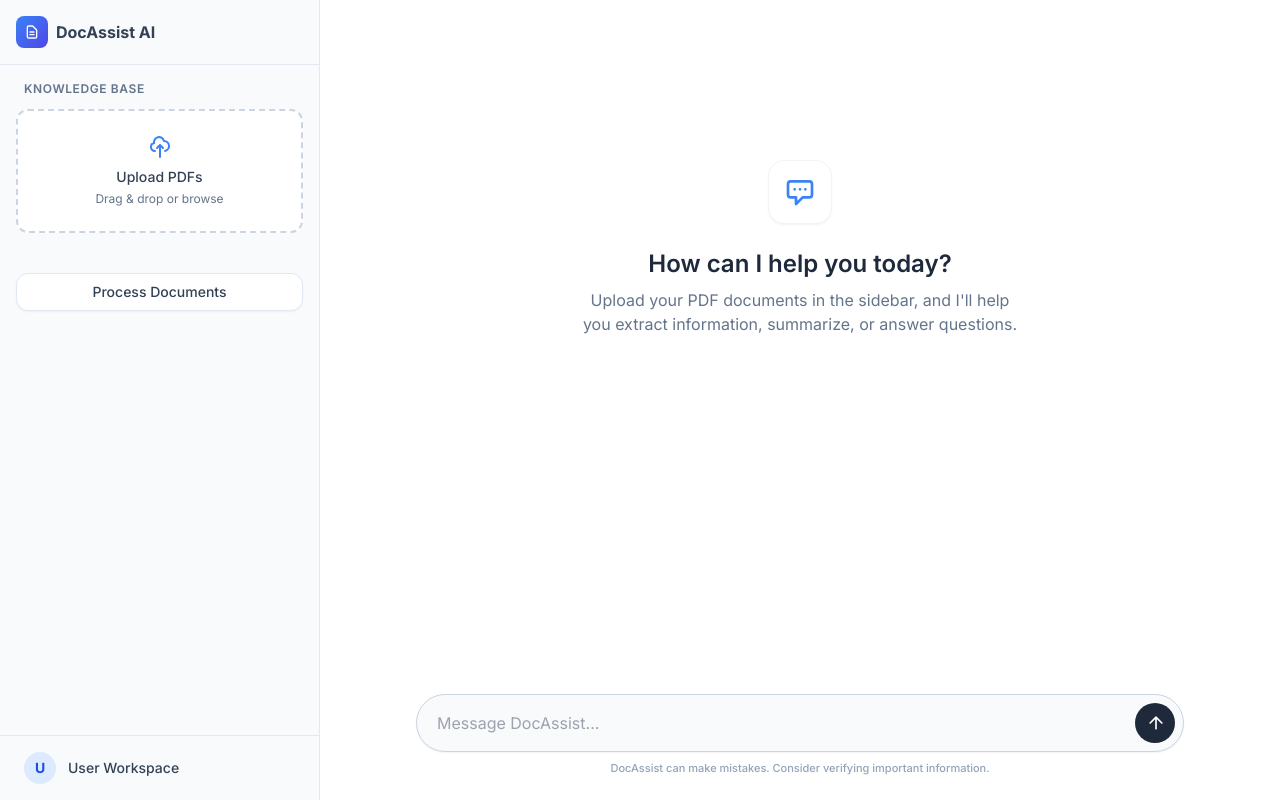
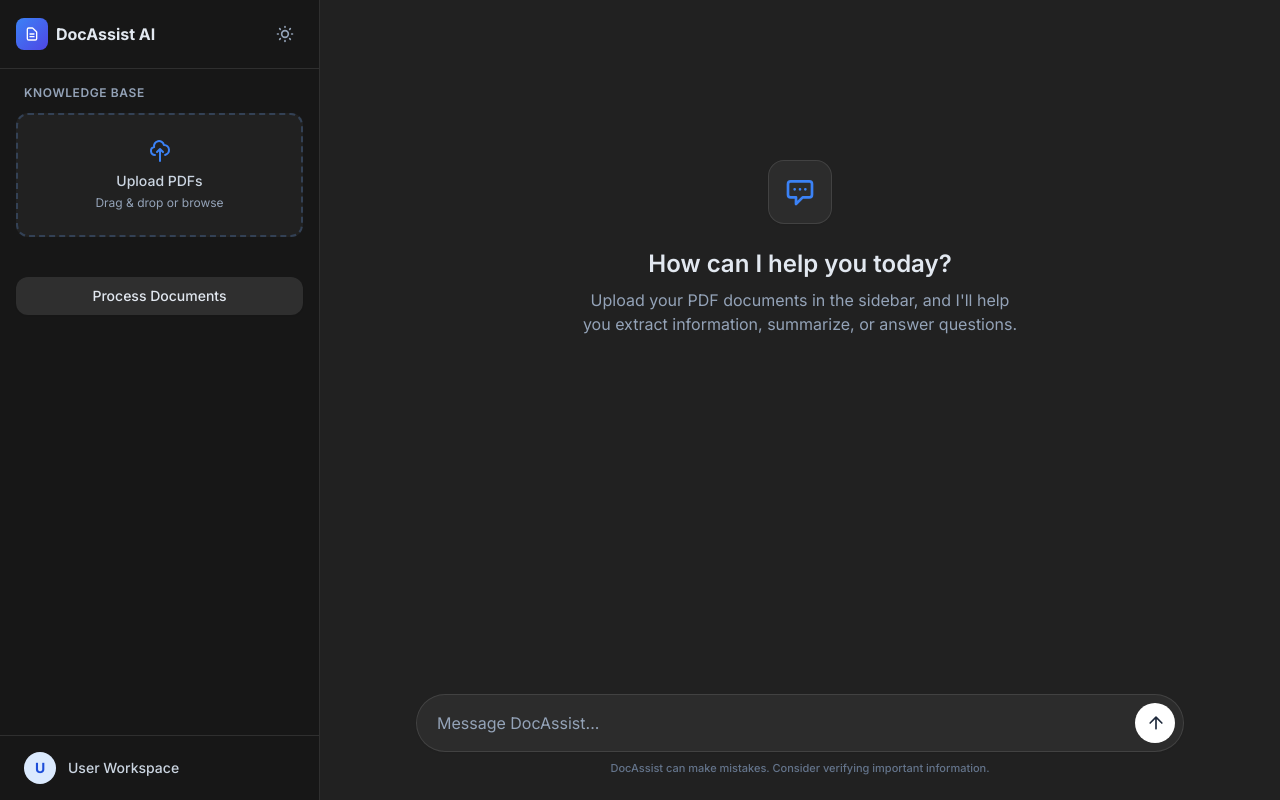
Before and after one commit to laxmansharma1811/RAG_Project, a FastAPI app: page / in a window 1280 px wide. Run offline with FastAPI, Linux system fonts and the light colour scheme; some libraries are stand-ins or nearby versions.

Commit message:
Dark mode added

```diff
--- a/templates/index.html
+++ b/templates/index.html
@@ -1,5 +1,5 @@
 <!DOCTYPE html>
-<html lang="en">
+<html lang="en" class="dark">
 <head>
     <meta charset="UTF-8">
     <meta name="viewport" content="width=device-width, initial-scale=1.0">
@@ -8,13 +8,16 @@
     <link href="https://fonts.googleapis.com/css2?family=Inter:wght@400;500;600;700&display=swap" rel="stylesheet">
     <script>
         tailwind.config = {
+            darkMode: 'class',
             theme: {
                 extend: {
                     fontFamily: { sans: ['Inter', 'sans-serif'] },
                     colors: {
                         brand: {
                             50: '#eff6ff', 100: '#dbeafe', 500: '#3b82f6', 600: '#2563eb', 700: '#1d4ed8'
-                        }
+                        },
+                        darkmain: '#212121',
+                        darkside: '#171717'
                     }
                 }
             }
@@ -26,67 +29,76 @@
         .custom-scrollbar::-webkit-scrollbar-track { background: transparent; }
         .custom-scrollbar::-webkit-scrollbar-thumb { background-color: #e2e8f0; border-radius: 10px; }
         .custom-scrollbar::-webkit-scrollbar-thumb:hover { background-color: #cbd5e1; }
+        .dark .custom-scrollbar::-webkit-scrollbar-thumb { background-color: #52525b; }
+        .dark .custom-scrollbar::-webkit-scrollbar-thumb:hover { background-color: #71717a; }
         pre { background-color: #f1f5f9; padding: 1rem; border-radius: 0.5rem; overflow-x: auto; margin-top: 0.5rem; margin-bottom: 0.5rem; }
+        .dark pre { background-color: #2d2d2d; color: #e2e8f0; border: 1px solid #404040; }
         code { font-family: ui-monospace, SFMono-Regular, Menlo, Monaco, Consolas, monospace; font-size: 0.875em; }
     </style>
 </head>
-<body class="bg-white text-slate-800 antialiased h-screen flex overflow-hidden">
+<body class="bg-white dark:bg-darkmain text-slate-800 dark:text-slate-200 antialiased h-screen flex overflow-hidden transition-colors duration-300">
 
     <!-- Sidebar / Knowledge Base (Similar to ChatGPT history sidebar) -->
-    <aside class="w-full md:w-72 lg:w-80 bg-slate-50 border-r border-slate-200 flex flex-col shrink-0 transition-transform duration-300 z-20 absolute md:relative h-full transform -translate-x-full md:translate-x-0" id="sidebar">
-        <div class="p-4 border-b border-slate-200 flex items-center justify-between">
+    <aside class="w-full md:w-72 lg:w-80 bg-slate-50 dark:bg-darkside border-r border-slate-200 dark:border-white/10 flex flex-col shrink-0 transition-transform duration-300 z-20 absolute md:relative h-full transform -translate-x-full md:translate-x-0" id="sidebar">
+        <div class="p-4 border-b border-slate-200 dark:border-white/10 flex items-center justify-between">
             <div class="flex items-center gap-2">
                 <div class="w-8 h-8 rounded-lg bg-gradient-to-br from-brand-500 to-indigo-600 flex items-center justify-center">
                     <svg class="w-4 h-4 text-white" fill="none" stroke="currentColor" viewBox="0 0 24 24"><path stroke-linecap="round" stroke-linejoin="round" stroke-width="2" d="M9 12h6m-6 4h6m2 5H7a2 2 0 01-2-2V5a2 2 0 012-2h5.586a1 1 0 01.707.293l5.414 5.414a1 1 0 01.293.707V19a2 2 0 01-2 2z"></path></svg>
                 </div>
-                <span class="font-bold text-slate-700">DocAssist AI</span>
+                <span class="font-bold text-slate-700 dark:text-slate-200">DocAssist AI</span>
             </div>
-            <button id="closeSidebarBtn" class="md:hidden p-2 text-slate-500 hover:text-slate-700 rounded-lg hover:bg-slate-200">
-                <svg class="w-5 h-5" fill="none" stroke="currentColor" viewBox="0 0 24 24"><path stroke-linecap="round" stroke-linejoin="round" stroke-width="2" d="M6 18L18 6M6 6l12 12"></path></svg>
-            </button>
+            <div class="flex items-center gap-1">
+                <button id="themeToggleBtn" class="p-2 text-slate-500 dark:text-slate-400 hover:text-slate-700 dark:hover:text-slate-200 rounded-lg hover:bg-slate-200 dark:hover:bg-white/10 transition-colors">
+                    <svg id="sunIcon" class="w-5 h-5 hidden" fill="none" stroke="currentColor" viewBox="0 0 24 24"><path stroke-linecap="round" stroke-linejoin="round" stroke-width="2" d="M12 3v1m0 16v1m9-9h-1M4 12H3m15.364 6.364l-.707-.707M6.343 6.343l-.707-.707m12.728 0l-.707.707M6.343 17.657l-.707.707M16 12a4 4 0 11-8 0 4 4 0 018 0z"></path></svg>
+                    <svg id="moonIcon" class="w-5 h-5" fill="none" stroke="currentColor" viewBox="0 0 24 24"><path stroke-linecap="round" stroke-linejoin="round" stroke-width="2" d="M20.354 15.354A9 9 0 018.646 3.646 9.003 9.003 0 0012 21a9.003 9.003 0 008.354-5.646z"></path></svg>
+                </button>
+                <button id="closeSidebarBtn" class="md:hidden p-2 text-slate-500 dark:text-slate-400 hover:text-slate-700 dark:hover:text-slate-200 rounded-lg hover:bg-slate-200 dark:hover:bg-white/10">
+                    <svg class="w-5 h-5" fill="none" stroke="currentColor" viewBox="0 0 24 24"><path stroke-linecap="round" stroke-linejoin="round" stroke-width="2" d="M6 18L18 6M6 6l12 12"></path></svg>
+                </button>
+            </div>
         </div>
 
         <div class="p-4 flex-grow flex flex-col overflow-y-auto custom-scrollbar">
-            <h3 class="text-xs font-semibold text-slate-500 uppercase tracking-wider mb-3 px-2">Knowledge Base</h3>
+            <h3 class="text-xs font-semibold text-slate-500 dark:text-slate-400 uppercase tracking-wider mb-3 px-2">Knowledge Base</h3>
 
             <form id="uploadForm" class="flex flex-col gap-3" method="post" action="/upload" enctype="multipart/form-data">
-                <div id="uploadZone" class="border-2 border-dashed border-slate-300 rounded-xl bg-white p-6 text-center cursor-pointer hover:border-brand-500 hover:bg-brand-50 transition-colors relative group">
+                <div id="uploadZone" class="border-2 border-dashed border-slate-300 dark:border-slate-700 rounded-xl bg-white dark:bg-darkmain p-6 text-center cursor-pointer hover:border-brand-500 dark:hover:border-brand-500 hover:bg-brand-50 dark:hover:bg-white/5 transition-colors relative group">
                     <input type="file" id="pdfFiles" name="files" accept=".pdf" multiple class="absolute inset-0 w-full h-full opacity-0 cursor-pointer z-10" required>
                     <svg class="w-6 h-6 text-brand-500 mx-auto mb-2 group-hover:scale-110 transition-transform" fill="none" stroke="currentColor" viewBox="0 0 24 24"><path stroke-linecap="round" stroke-linejoin="round" stroke-width="2" d="M7 16a4 4 0 01-.88-7.903A5 5 0 1115.9 6L16 6a5 5 0 011 9.9M15 13l-3-3m0 0l-3 3m3-3v12"></path></svg>
-                    <p class="text-sm font-medium text-slate-700">Upload PDFs</p>
-                    <p class="text-xs text-slate-500 mt-1">Drag & drop or browse</p>
+                    <p class="text-sm font-medium text-slate-700 dark:text-slate-300">Upload PDFs</p>
+                    <p class="text-xs text-slate-500 dark:text-slate-400 mt-1">Drag & drop or browse</p>
                 </div>
-                <div id="fileList" class="text-xs font-medium text-brand-600 px-2 min-h-[1rem]"></div>
-                <button type="submit" id="uploadBtn" class="w-full bg-white border border-slate-200 hover:bg-slate-100 text-slate-700 font-medium py-2 px-4 rounded-xl flex items-center justify-center gap-2 transition-colors disabled:opacity-50 text-sm shadow-sm">
+                <div id="fileList" class="text-xs font-medium text-brand-600 dark:text-brand-400 px-2 min-h-[1rem]"></div>
+                <button type="submit" id="uploadBtn" class="w-full bg-white dark:bg-white/10 border border-slate-200 dark:border-transparent hover:bg-slate-100 dark:hover:bg-white/20 text-slate-700 dark:text-slate-200 font-medium py-2 px-4 rounded-xl flex items-center justify-center gap-2 transition-colors disabled:opacity-50 text-sm shadow-sm">
                     <span>Process Documents</span>
                 </button>
             </form>
 
             <div id="toastContainer" class="mt-4">
                 {% if system_status %}
-                <div class="bg-blue-50 text-blue-800 text-xs font-medium p-3 rounded-xl border border-blue-100">
+                <div class="bg-blue-50 dark:bg-blue-900/30 text-blue-800 dark:text-blue-300 text-xs font-medium p-3 rounded-xl border border-blue-100 dark:border-blue-800/50">
                     {{ system_status }}
                 </div>
                 {% endif %}
             </div>
         </div>
 
-        <div class="p-4 border-t border-slate-200">
+        <div class="p-4 border-t border-slate-200 dark:border-white/10">
             <div class="flex items-center gap-3 px-2">
-                <div class="w-8 h-8 rounded-full bg-brand-100 flex items-center justify-center text-brand-700 font-bold text-sm">U</div>
-                <div class="text-sm font-medium text-slate-700">User Workspace</div>
+                <div class="w-8 h-8 rounded-full bg-brand-100 dark:bg-brand-900/50 flex items-center justify-center text-brand-700 dark:text-brand-300 font-bold text-sm">U</div>
+                <div class="text-sm font-medium text-slate-700 dark:text-slate-300">User Workspace</div>
             </div>
         </div>
     </aside>
 
     <!-- Main Chat Area -->
-    <main class="flex-grow flex flex-col relative w-full h-full bg-white">
+    <main class="flex-grow flex flex-col relative w-full h-full bg-white dark:bg-darkmain transition-colors duration-300">
         <!-- Mobile Header -->
-        <div class="md:hidden shrink-0 border-b border-slate-200 p-3 flex items-center justify-between z-10 bg-white">
-            <button id="openSidebarBtn" class="p-2 -ml-2 text-slate-500 hover:bg-slate-100 rounded-lg">
+        <div class="md:hidden shrink-0 border-b border-slate-200 dark:border-white/10 p-3 flex items-center justify-between z-10 bg-white dark:bg-darkmain">
+            <button id="openSidebarBtn" class="p-2 -ml-2 text-slate-500 dark:text-slate-400 hover:bg-slate-100 dark:hover:bg-white/10 rounded-lg">
                 <svg class="w-6 h-6" fill="none" stroke="currentColor" viewBox="0 0 24 24"><path stroke-linecap="round" stroke-linejoin="round" stroke-width="2" d="M4 6h16M4 12h16M4 18h16"></path></svg>
             </button>
-            <span class="font-bold text-slate-700">DocAssist AI</span>
+            <span class="font-bold text-slate-700 dark:text-slate-200">DocAssist AI</span>
             <div class="w-8"></div> <!-- Spacer for centering -->
         </div>
 
@@ -95,11 +107,11 @@
 
             <div class="max-w-3xl mx-auto w-full">
                 <div id="emptyState" class="flex flex-col items-center justify-center text-center mt-20 md:mt-32 px-4">
-                    <div class="w-16 h-16 bg-white border border-slate-100 shadow-sm rounded-2xl flex items-center justify-center mb-6">
-                        <svg class="w-8 h-8 text-brand-500" fill="none" stroke="currentColor" viewBox="0 0 24 24"><path stroke-linecap="round" stroke-linejoin="round" stroke-width="2" d="M8 10h.01M12 10h.01M16 10h.01M9 16H5a2 2 0 01-2-2V6a2 2 0 012-2h14a2 2 0 012 2v8a2 2 0 01-2 2h-5l-5 5v-5z"></path></svg>
+                    <div class="w-16 h-16 bg-white dark:bg-white/5 border border-slate-100 dark:border-white/10 shadow-sm rounded-2xl flex items-center justify-center mb-6">
+                        <svg class="w-8 h-8 text-brand-500 dark:text-brand-400" fill="none" stroke="currentColor" viewBox="0 0 24 24"><path stroke-linecap="round" stroke-linejoin="round" stroke-width="2" d="M8 10h.01M12 10h.01M16 10h.01M9 16H5a2 2 0 01-2-2V6a2 2 0 012-2h14a2 2 0 012 2v8a2 2 0 01-2 2h-5l-5 5v-5z"></path></svg>
                     </div>
-                    <h2 class="text-2xl font-semibold text-slate-800 mb-2">How can I help you today?</h2>
-                    <p class="text-slate-500 max-w-md">Upload your PDF documents in the sidebar, and I'll help you extract information, summarize, or answer questions.</p>
+                    <h2 class="text-2xl font-semibold text-slate-800 dark:text-slate-200 mb-2">How can I help you today?</h2>
+                    <p class="text-slate-500 dark:text-slate-400 max-w-md">Upload your PDF documents in the sidebar, and I'll help you extract information, summarize, or answer questions.</p>
                 </div>
             </div>
 
@@ -109,23 +121,23 @@
                 <div class="w-8 h-8 rounded-full bg-brand-600 flex items-center justify-center shrink-0 shadow-sm">
                     <svg class="w-4 h-4 text-white" fill="none" stroke="currentColor" viewBox="0 0 24 24"><path stroke-linecap="round" stroke-linejoin="round" stroke-width="2" d="M13 10V3L4 14h7v7l9-11h-7z"></path></svg>
                 </div>
-                <div class="prose prose-slate prose-sm sm:prose-base text-slate-700 max-w-none pt-1 whitespace-pre-wrap">{{ answer }}</div>
+                <div class="prose prose-slate dark:prose-invert prose-sm sm:prose-base text-slate-700 dark:text-slate-300 max-w-none pt-1 whitespace-pre-wrap">{{ answer }}</div>
             </div>
             {% endif %}
 
         </div>
 
         <!-- Input Area (Fixed at bottom) -->
-        <div class="absolute bottom-0 left-0 w-full bg-gradient-to-t from-white via-white to-transparent pt-10 pb-6 px-4">
+        <div class="absolute bottom-0 left-0 w-full bg-gradient-to-t from-white via-white dark:from-darkmain dark:via-darkmain to-transparent pt-10 pb-6 px-4">
             <div class="max-w-3xl mx-auto relative">
                 <form id="chatForm" class="relative" method="post" action="/">
-                    <div class="relative flex items-end shadow-sm border border-slate-300 rounded-[2rem] bg-slate-50 overflow-hidden focus-within:ring-2 focus-within:ring-brand-500/20 focus-within:border-brand-500 transition-all">
-                        <textarea id="queryInput" name="query" rows="1" placeholder="Message DocAssist..." class="w-full py-4 pl-5 pr-14 outline-none text-slate-700 bg-transparent resize-none max-h-32 min-h-[56px] custom-scrollbar" required></textarea>
-                        <button type="submit" id="askBtn" class="absolute right-2 bottom-2 p-2 bg-slate-800 hover:bg-slate-900 text-white rounded-full transition-colors disabled:opacity-50 disabled:bg-slate-300 disabled:cursor-not-allowed flex items-center justify-center w-10 h-10">
+                    <div class="relative flex items-end shadow-sm border border-slate-300 dark:border-white/10 rounded-[2rem] bg-slate-50 dark:bg-white/5 overflow-hidden focus-within:ring-2 focus-within:ring-brand-500/20 focus-within:border-brand-500 dark:focus-within:border-brand-500 transition-all">
+                        <textarea id="queryInput" name="query" rows="1" placeholder="Message DocAssist..." class="w-full py-4 pl-5 pr-14 outline-none text-slate-700 dark:text-slate-200 bg-transparent resize-none max-h-32 min-h-[56px] custom-scrollbar placeholder:text-slate-500 dark:placeholder:text-slate-400" required></textarea>
+                        <button type="submit" id="askBtn" class="absolute right-2 bottom-2 p-2 bg-slate-800 dark:bg-white hover:bg-slate-900 dark:hover:bg-slate-200 text-white dark:text-slate-800 rounded-full transition-colors disabled:opacity-50 disabled:bg-slate-300 dark:disabled:bg-slate-700 disabled:cursor-not-allowed flex items-center justify-center w-10 h-10">
                             <svg class="w-5 h-5 ml-0.5" fill="none" stroke="currentColor" viewBox="0 0 24 24"><path stroke-linecap="round" stroke-linejoin="round" stroke-width="2" d="M12 19V5m-7 7l7-7 7 7"></path></svg>
                         </button>
                     </div>
-                    <div class="text-center mt-2 text-[11px] text-slate-400 font-medium px-4">
+                    <div class="text-center mt-2 text-[11px] text-slate-400 dark:text-slate-500 font-medium px-4">
                         DocAssist can make mistakes. Consider verifying important information.
                     </div>
                 </form>
@@ -134,9 +146,46 @@
     </main>
 
     <!-- Sidebar Overlay for Mobile -->
-    <div id="sidebarOverlay" class="fixed inset-0 bg-slate-900/50 z-10 hidden md:hidden backdrop-blur-sm transition-opacity opacity-0"></div>
+    <div id="sidebarOverlay" class="fixed inset-0 bg-slate-900/50 dark:bg-black/60 z-10 hidden md:hidden backdrop-blur-sm transition-opacity opacity-0"></div>
 
     <script>
+        // Dark Mode Logic
+        const htmlEl = document.documentElement;
+        const themeToggleBtn = document.getElementById('themeToggleBtn');
+        const sunIcon = document.getElementById('sunIcon');
+        const moonIcon = document.getElementById('moonIcon');
+
+        function updateThemeIcons() {
+            if (htmlEl.classList.contains('dark')) {
+                sunIcon.classList.remove('hidden');
+                moonIcon.classList.add('hidden');
+            } else {
+                sunIcon.classList.add('hidden');
+                moonIcon.classList.remove('hidden');
+            }
+        }
+
+        // Initialize from local storage if available
+        if (localStorage.theme === 'light') {
+            htmlEl.classList.remove('dark');
+        } else {
+            // Default is dark mode via class on HTML tag
+            htmlEl.classList.add('dark');
+            localStorage.theme = 'dark';
+        }
+        updateThemeIcons();
+
+        themeToggleBtn.addEventListener('click', () => {
+            if (htmlEl.classList.contains('dark')) {
+                htmlEl.classList.remove('dark');
+                localStorage.theme = 'light';
+            } else {
+                htmlEl.classList.add('dark');
+                localStorage.theme = 'dark';
+            }
+            updateThemeIcons();
+        });
+
         // Layout Utilities
         const chatHistory = document.getElementById('chatHistory');
         const emptyState = document.getElementById('emptyState');
@@ -168,7 +217,7 @@
             const msg = document.createElement('div');
             msg.className = 'max-w-3xl mx-auto w-full mb-6 flex justify-end px-2 md:px-0';
             msg.innerHTML = `
-                <div class="bg-slate-100 text-slate-800 px-5 py-3 rounded-3xl max-w-[85%] text-[15px] leading-relaxed whitespace-pre-wrap">${formatText(text)}</div>
+                <div class="bg-slate-100 dark:bg-white/10 text-slate-800 dark:text-slate-100 px-5 py-3 rounded-3xl max-w-[85%] text-[15px] leading-relaxed whitespace-pre-wrap">${formatText(text)}</div>
             `;
             chatHistory.appendChild(msg);
             scrollToBottom();
@@ -178,11 +227,11 @@
             const msg = document.createElement('div');
             msg.className = 'max-w-3xl mx-auto w-full mb-10 flex gap-4 px-2 md:px-0';
             msg.innerHTML = `
-                <div class="w-8 h-8 rounded-full bg-brand-600 flex items-center justify-center shrink-0 shadow-sm border border-brand-500">
+                <div class="w-8 h-8 rounded-full bg-brand-600 flex items-center justify-center shrink-0 shadow-sm border border-brand-500 dark:border-brand-600">
                     <svg class="w-4 h-4 text-white" fill="none" stroke="currentColor" viewBox="0 0 24 24"><path stroke-linecap="round" stroke-linejoin="round" stroke-width="2" d="M13 10V3L4 14h7v7l9-11h-7z"></path></svg>
                 </div>
-                <div class="prose prose-slate prose-sm sm:prose-base text-slate-800 max-w-none pt-1 content-wrapper whitespace-pre-wrap w-full">
-                    ${isThinking ? '<div class="flex items-center gap-1.5 mt-2"><div class="w-2 h-2 bg-slate-300 rounded-full animate-bounce"></div><div class="w-2 h-2 bg-slate-300 rounded-full animate-bounce" style="animation-delay: 0.15s"></div><div class="w-2 h-2 bg-slate-300 rounded-full animate-bounce" style="animation-delay: 0.3s"></div></div>' : ''}
+                <div class="prose prose-slate dark:prose-invert prose-sm sm:prose-base text-slate-800 dark:text-slate-300 max-w-none pt-1 content-wrapper whitespace-pre-wrap w-full">
+                    ${isThinking ? '<div class="flex items-center gap-1.5 mt-2"><div class="w-2 h-2 bg-slate-300 dark:bg-slate-600 rounded-full animate-bounce"></div><div class="w-2 h-2 bg-slate-300 dark:bg-slate-600 rounded-full animate-bounce" style="animation-delay: 0.15s"></div><div class="w-2 h-2 bg-slate-300 dark:bg-slate-600 rounded-full animate-bounce" style="animation-delay: 0.3s"></div></div>' : ''}
                 </div>
             `;
             chatHistory.appendChild(msg);
```
Also changed, not shown: 2 other files.
